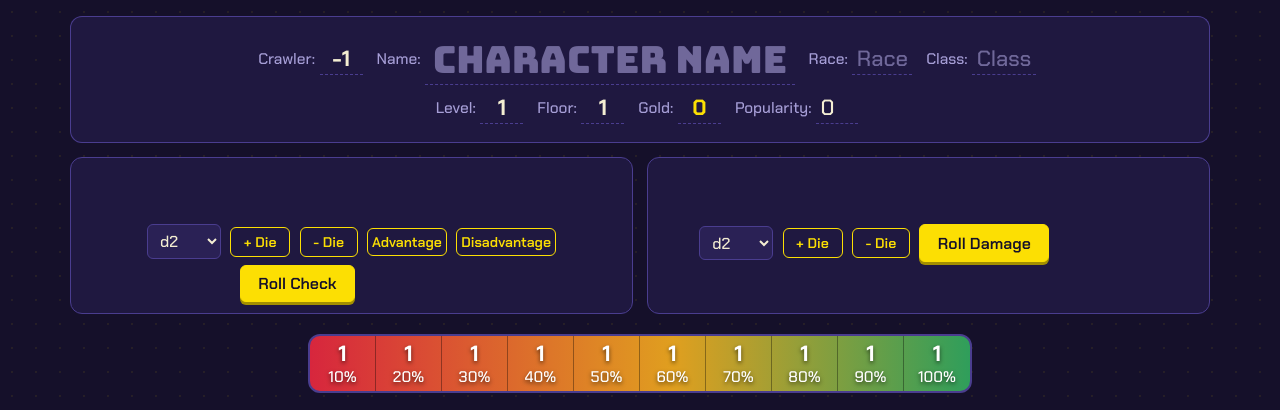
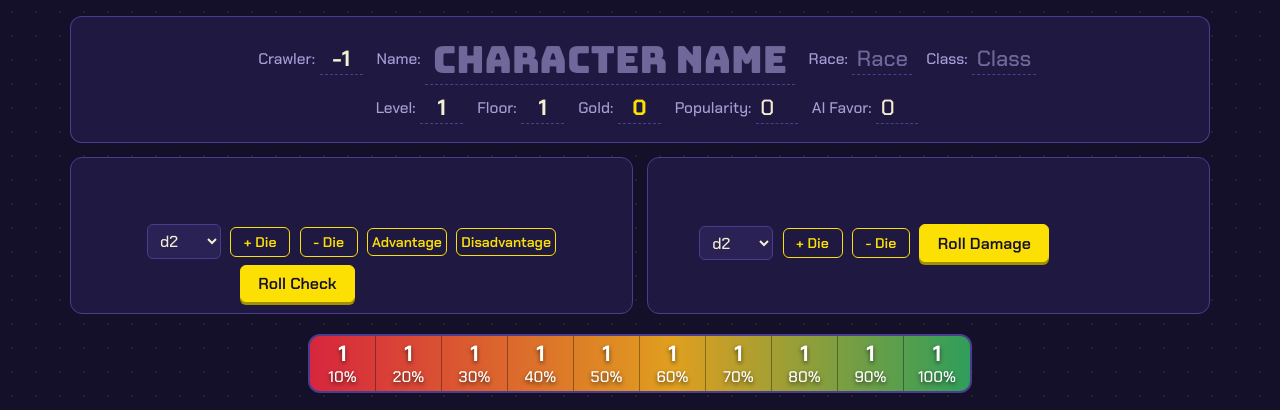
Before and after one commit to jonalf/rpgdiceroller, a plain HTML site: page dcc/index.html in a window 1280 px wide. Shown: the top 410 px of the page. Drawn offline with Linux system fonts and the light colour scheme.

Commit message:
+ai favor tracking

```diff
--- a/dcc/index.html
+++ b/dcc/index.html
@@ -30,6 +30,8 @@
       <input id="char_gold" placeholder="$" class="invisible-textbox">
       <label for="char_popularity">Popularity: </label>
       <input id="char_popularity" placeholder="0" class="invisible-textbox">
+      <label for="char_ai_favor">AI Favor: </label>
+      <input id="char_ai_favor" placeholder="0" class="invisible-textbox">
     </div>
     <!-- char info -->
 
--- a/dcc/scripts.js
+++ b/dcc/scripts.js
@@ -50,7 +50,8 @@ let char_stats = {
     'class' : '',
     'floor' : 1,
     'gold' : 0,
-    'popularity' : 0
+    'popularity' : 0,
+    'ai_favor' : 0
   },
 
   'skills' : {
@@ -1093,7 +1094,8 @@ var get_stats = function() {
       'class' : '',
       'floor' : 1,
       'gold' : 0,
-      'popularity' : 0
+      'popularity' : 0,
+      'ai_favor' : 0
     },
 
     'inventory' : [],
@@ -1495,7 +1497,8 @@ let mike_stats = {
     "class": "",
     "floor": 1,
     "gold": 1436,
-    "popularity": 6
+    "popularity": 6,
+    "ai_favor": 0
   },
   "inventory": [
     {
```
